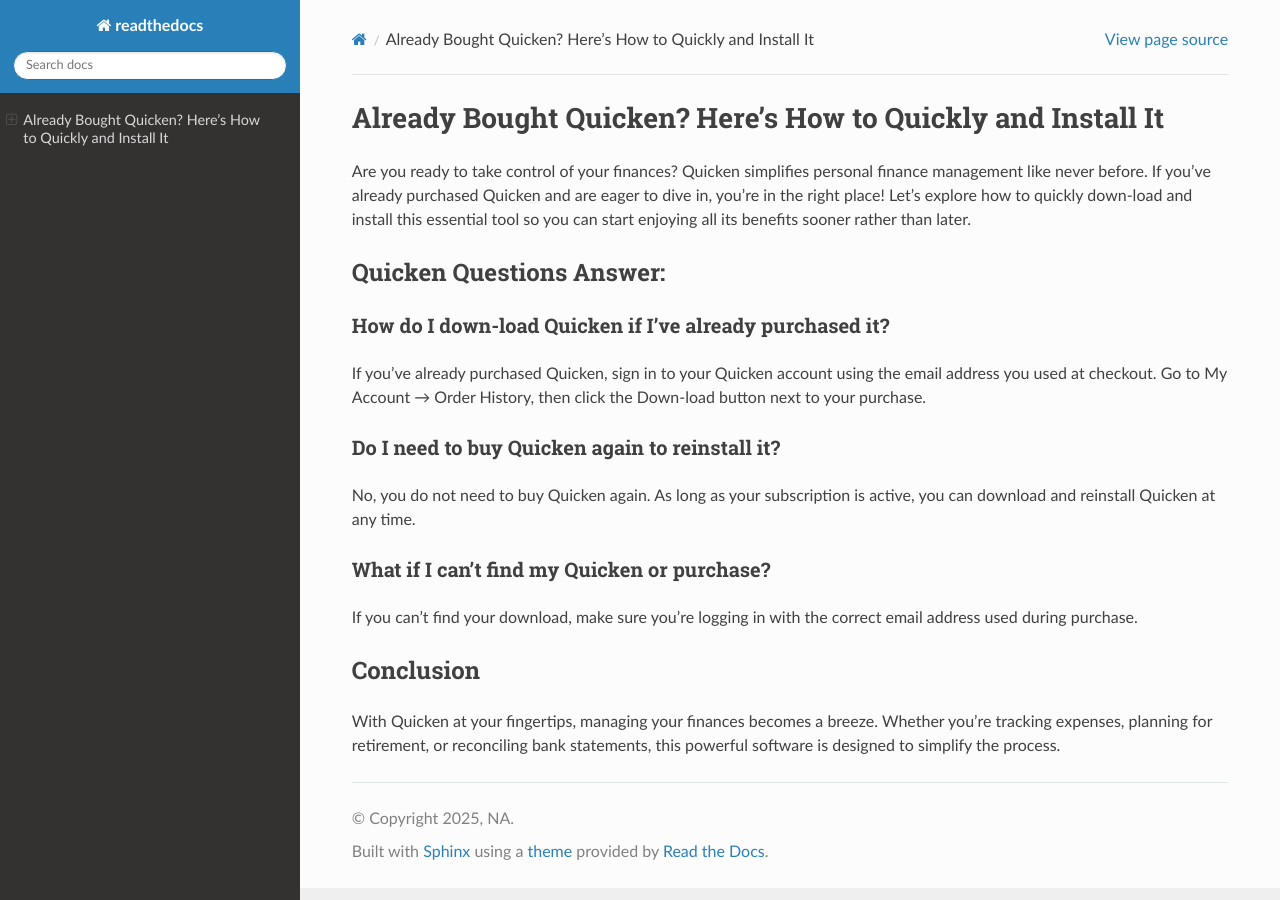
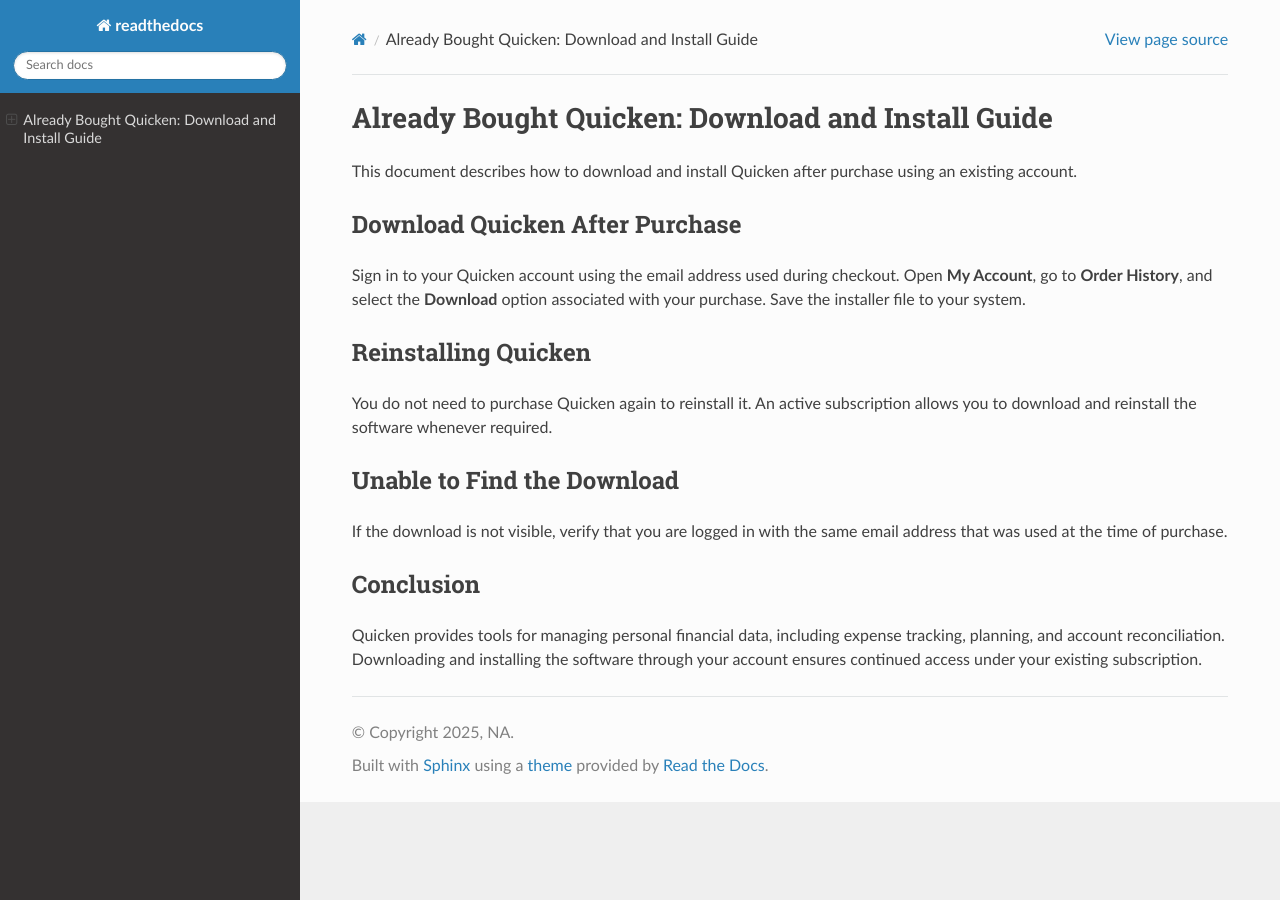
Before and after one commit to jrstanytr/quickmyen, a Sphinx documentation site: the page built from source/index.rst, in a window 1280 px wide. Built offline with Sphinx 7.4.7 and the Read the Docs theme 3.1.0, drawn with Linux system fonts in a browser that asks for light colours.

Commit message:
Update index.rst

```diff
--- a/source/index.rst
+++ b/source/index.rst
@@ -1,32 +1,24 @@
-Already Bought Quicken? Here’s How to Quickly and Install It
-===========================================================
+Already Bought Quicken: Download and Install Guide
+=================================================
 
-Are you ready to take control of your finances? Quicken simplifies personal finance management like never before. If you've already purchased Quicken and are eager to dive in, you're in the right place! Let's explore how to quickly down-load and install this essential tool so you can start enjoying all its benefits sooner rather than later.
+This document describes how to download and install Quicken after purchase using an existing account.
 
-Quicken Questions Answer:
--------------------------
+Download Quicken After Purchase
+-------------------------------
 
-How do I down-load Quicken if I’ve already purchased it?
-~~~~~~~~~~~~~~~~~~~~~~~~~~~~~~~~~~~~~~~~~~~~~~~~~~~~~~~~
+Sign in to your Quicken account using the email address used during checkout. Open **My Account**, go to **Order History**, and select the **Download** option associated with your purchase. Save the installer file to your system.
 
-If you’ve already purchased Quicken, sign in to your Quicken account using the email address you used at checkout. Go to My Account → Order History, then click the Down-load button next to your purchase.
+Reinstalling Quicken
+--------------------
 
-Do I need to buy Quicken again to reinstall it?
-~~~~~~~~~~~~~~~~~~~~~~~~~~~~~~~~~~~~~~~~~~~~~~~
+You do not need to purchase Quicken again to reinstall it. An active subscription allows you to download and reinstall the software whenever required.
 
-No, you do not need to buy Quicken again. As long as your subscription is active, you can download and reinstall Quicken at any time.
+Unable to Find the Download
+---------------------------
 
-What if I can’t find my Quicken or purchase?
-~~~~~~~~~~~~~~~~~~~~~~~~~~~~~~~~~~~~~~~~~~~~
-
-If you can’t find your download, make sure you’re logging in with the correct email address used during purchase.
+If the download is not visible, verify that you are logged in with the same email address that was used at the time of purchase.
 
 Conclusion
 ----------
 
-With Quicken at your fingertips, managing your finances becomes a breeze. Whether you’re tracking expenses, planning for retirement, or reconciling bank statements, this powerful software is designed to simplify the process.
-
-
-.. toctree::
-   :maxdepth: 2
-   :caption: Contents:
+Quicken provides tools for managing personal financial data, including expense tracking, planning, and account reconciliation. Downloading and installing the software through your account ensures continued access under your existing subscription.
```
